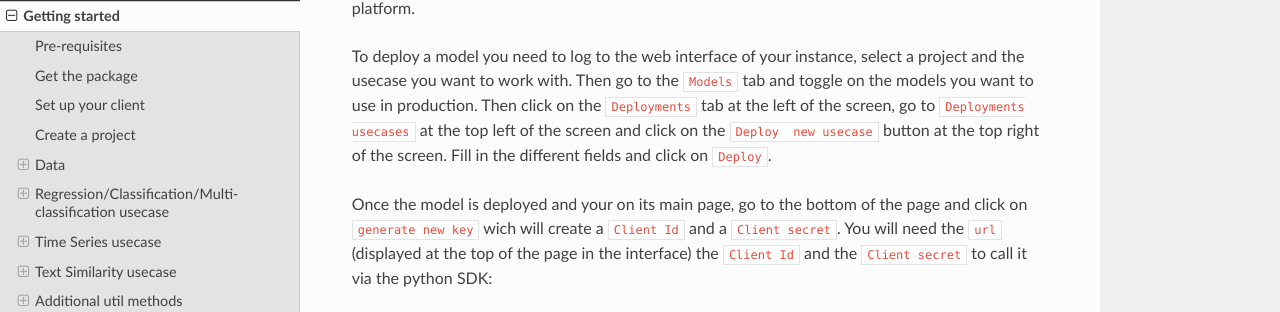
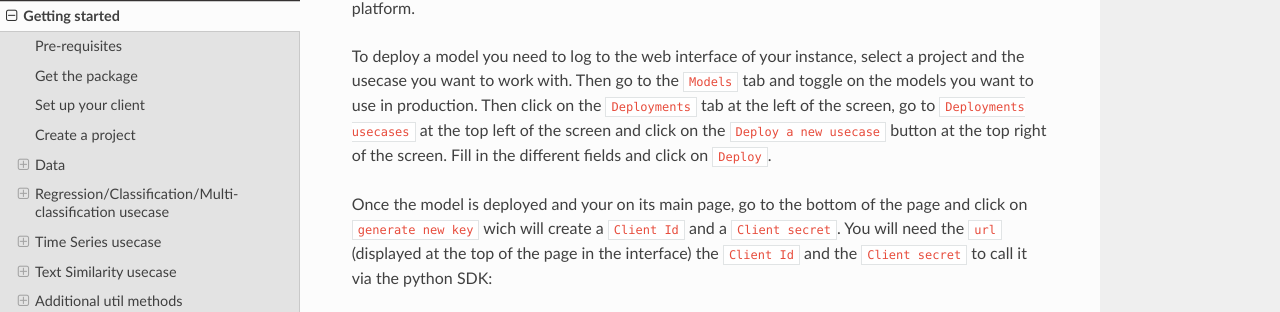
Before and after one commit to previsionio/prevision-python, a Sphinx documentation site: the page built from docs/source/getting_started.rst, in a window 1280 px wide and 900 px high, scrolled down 10344 px. Shown: the part 137-449 px from the top of the window. Built offline with Sphinx 7.4.7 and the Read the Docs theme 2.0.0, drawn with Linux system fonts in a browser that asks for light colours; formulas are drawn with MathJax 3.

Commit message:
fix: typo

```diff
--- a/docs/source/getting_started.rst
+++ b/docs/source/getting_started.rst
@@ -505,7 +505,7 @@ Using deployed model
 
 Prevision.io's SDK allows to make a prediction from a model deployed with the Prevision.io's platform.
 
-To deploy a model you need to log to the web interface of your instance, select a project and the usecase you want to work with. Then go to the ``Models`` tab and toggle on the models you want to use in production. Then click on the ``Deployments`` tab at the left of the screen, go to ``Deployments usecases`` at the top left of the screen and click on the ``Deploy  new usecase`` button at the top right of the screen. Fill in the different fields and click on ``Deploy``.
+To deploy a model you need to log to the web interface of your instance, select a project and the usecase you want to work with. Then go to the ``Models`` tab and toggle on the models you want to use in production. Then click on the ``Deployments`` tab at the left of the screen, go to ``Deployments usecases`` at the top left of the screen and click on the ``Deploy a new usecase`` button at the top right of the screen. Fill in the different fields and click on ``Deploy``.
 
 Once the model is deployed and your on its main page, go to the bottom of the page and click on ``generate new key`` wich will create a ``Client Id`` and a ``Client secret``. You will need the ``url`` (displayed at the top of the page in the interface) the ``Client Id`` and the ``Client secret`` to call it via the python SDK:
 
```
